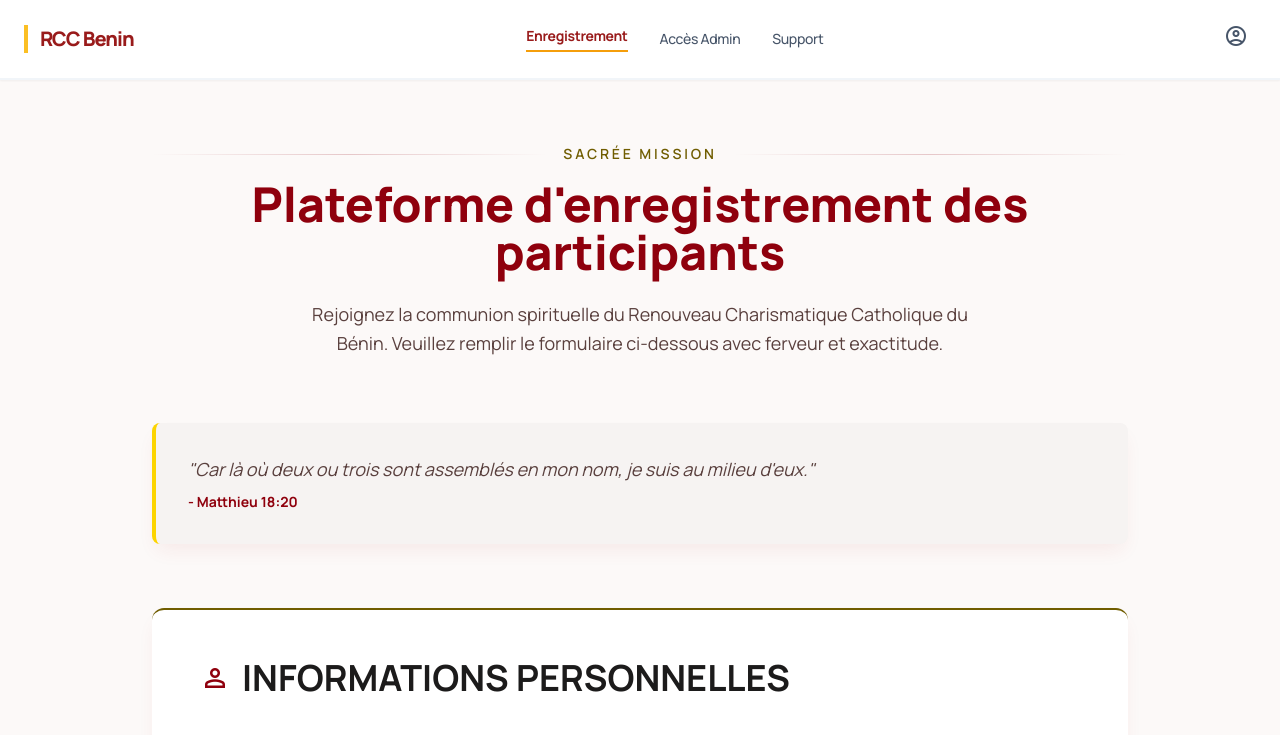
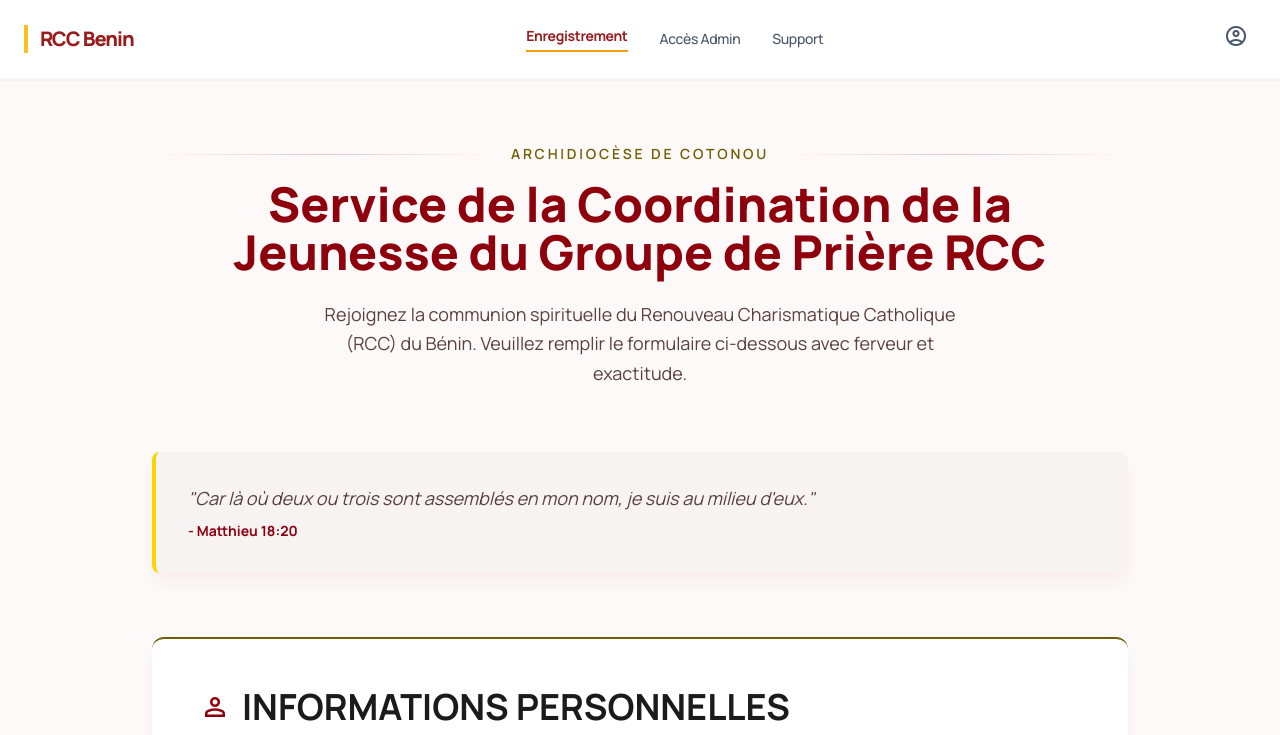
Before and after one commit to Cristal-Invictus/RCCB, a website: page public/index.html in a window 1280 px wide. Shown: the top 735 px of the page. Drawn offline with nearby package versions, Linux system fonts and the light colour scheme.

Commit message:
fix: adding of text

```diff
--- a/public/index.html
+++ b/public/index.html
@@ -119,12 +119,12 @@
     <header class="mb-16">
       <div class="flex items-center gap-4 mb-4">
         <div class="h-px flex-1 bg-gradient-to-r from-transparent via-primary/20 to-transparent"></div>
-        <span class="text-secondary uppercase tracking-[0.2em] text-sm font-semibold">Sacrée Mission</span>
+        <span class="text-secondary uppercase tracking-[0.2em] text-sm font-semibold">ARCHIDIOCÈSE DE COTONOU</span>
         <div class="h-px flex-1 bg-gradient-to-r from-transparent via-primary/20 to-transparent"></div>
       </div>
-      <h1 class="text-4xl md:text-5xl leading-tight font-extrabold text-primary text-center mb-6">Plateforme d'enregistrement des participants</h1>
+      <h1 class="text-4xl md:text-5xl leading-tight font-extrabold text-primary text-center mb-6">Service de la Coordination de la Jeunesse du Groupe de Prière RCC</h1>
       <p class="text-center text-on-surface-variant max-w-2xl mx-auto text-lg leading-relaxed">
-        Rejoignez la communion spirituelle du Renouveau Charismatique Catholique du Bénin. Veuillez remplir le formulaire ci-dessous avec ferveur et exactitude.
+        Rejoignez la communion spirituelle du Renouveau Charismatique Catholique (RCC) du Bénin. Veuillez remplir le formulaire ci-dessous avec ferveur et exactitude.
       </p>
     </header>
 
```
